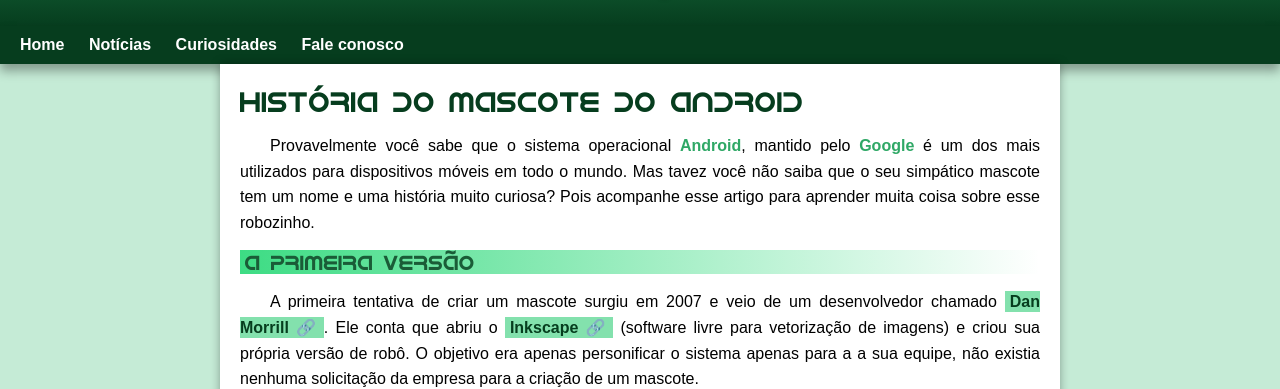
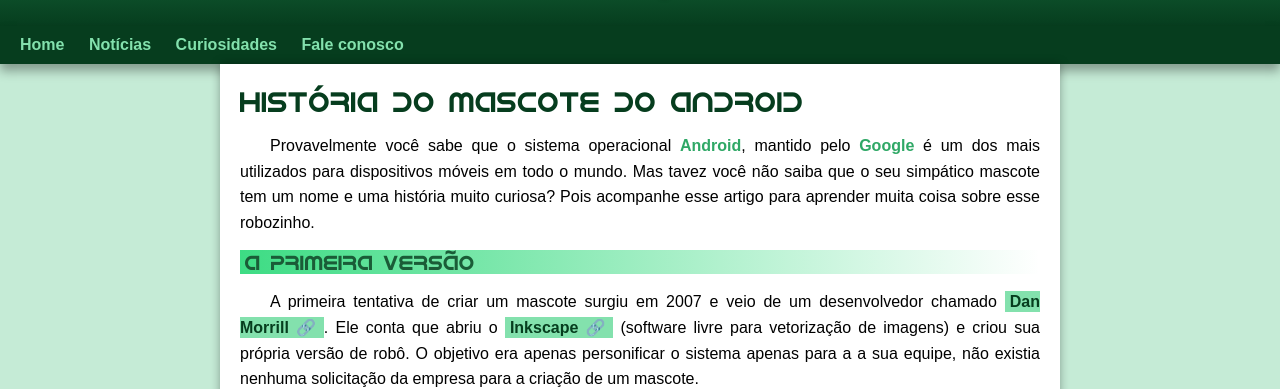
Before and after one commit to jhmproenca/android, a plain HTML site: page index.html in a window 1280 px wide. Shown: the part 164-553 px from the top of the page. Drawn offline with Linux system fonts and the light colour scheme; a web font is replaced by a local one.

Commit message:
android1.1

```diff
--- a/estilo/style.css
+++ b/estilo/style.css
@@ -56,6 +56,7 @@
     padding-right: 10px;
     padding-left: 10px;
     margin: auto;
+    margin-bottom: 20px;
     text-shadow: 2px 2px 4px rgba(0, 0, 0, 0.5);
 }
 
@@ -67,7 +68,7 @@
 }
 
 nav > a {
-    color : white;
+    color : var(--cor1);
     padding: 10px;
     border-radius: 5px;
     text-decoration: none;
```
